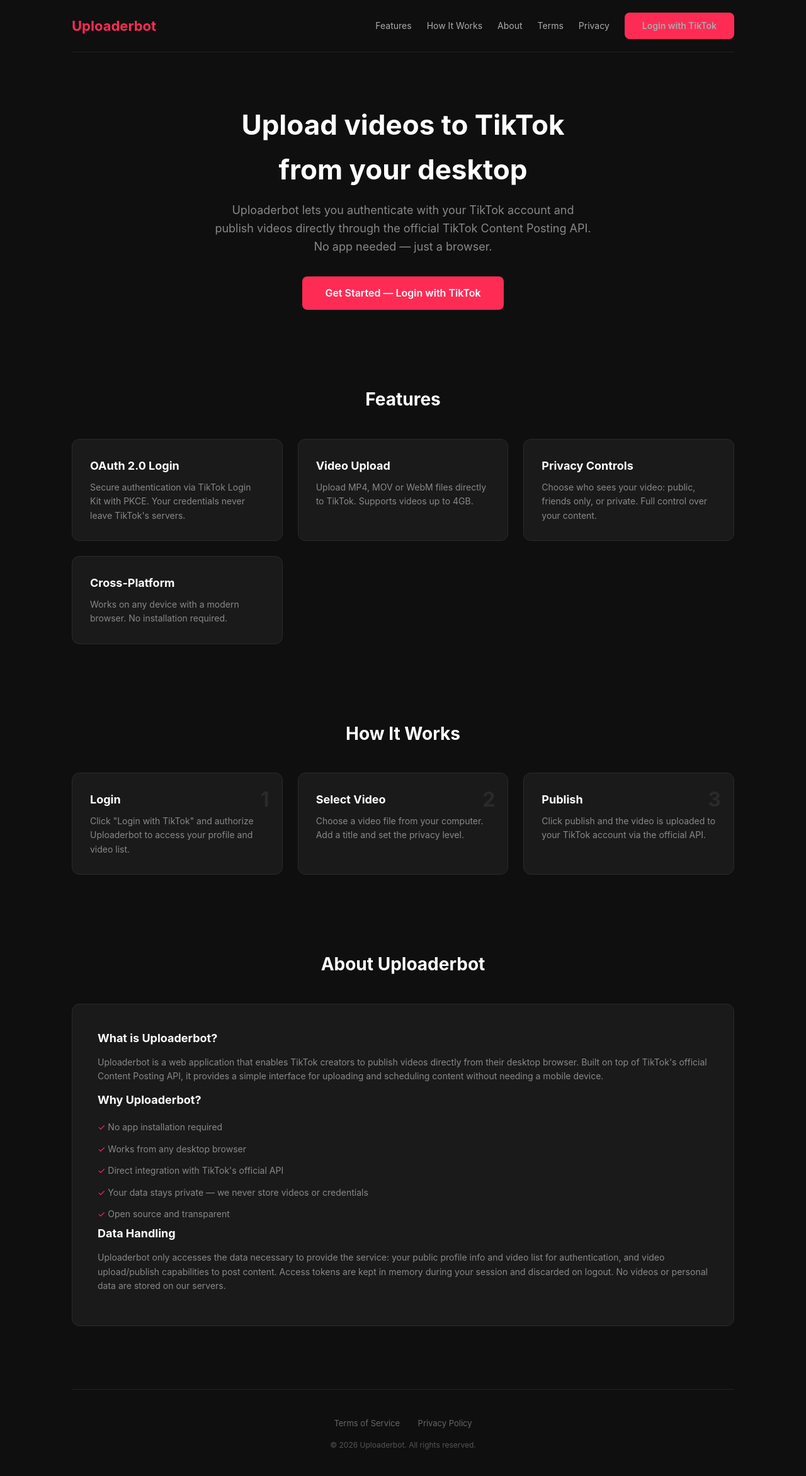
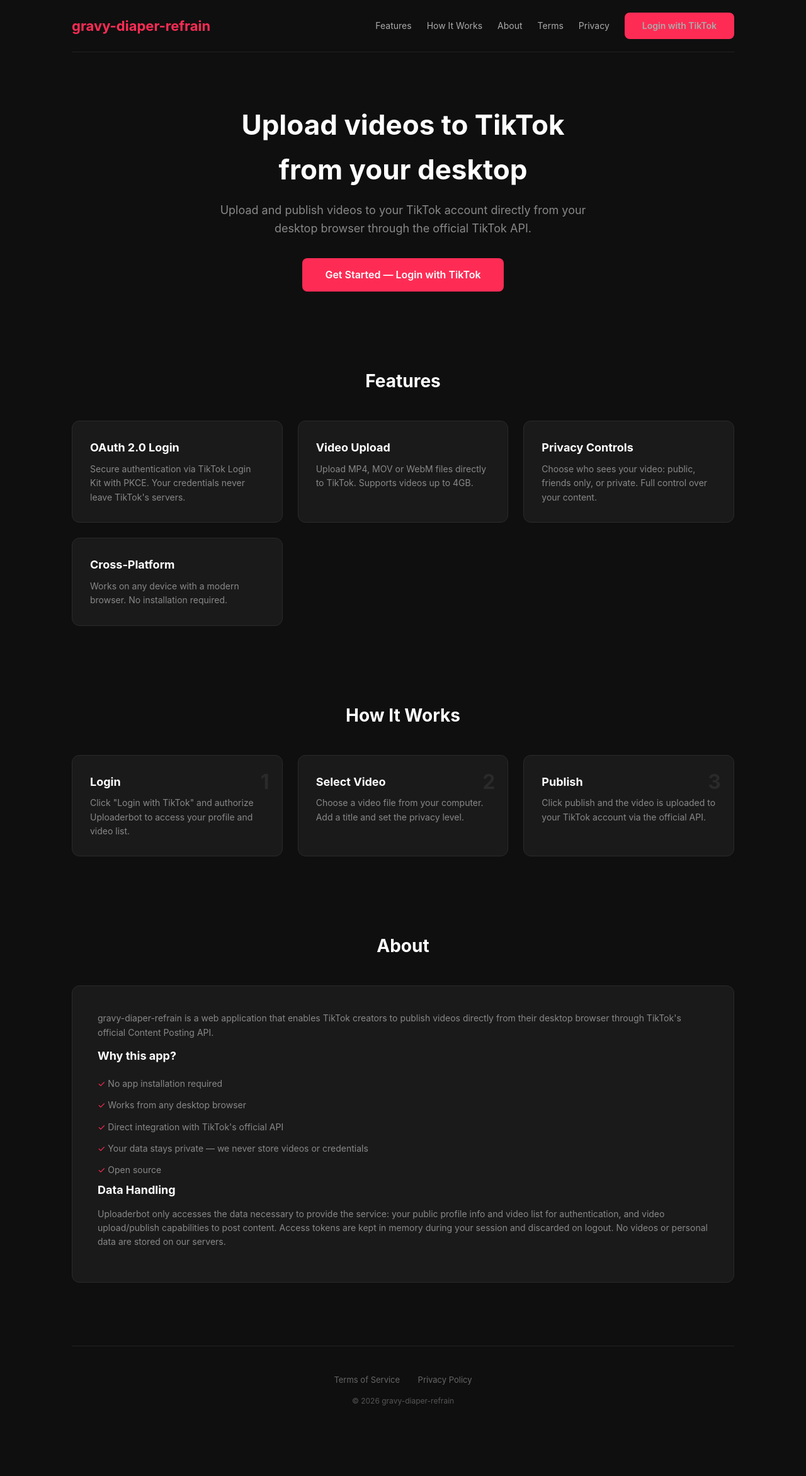
Before and after one commit to zerausn/agentes, a Flask app: page / in a window 1280 px wide. Shown: the whole page at 63% size. After the commit the page ends 2232 px from the top, so only its background shows below. Run offline with Flask 3, Linux system fonts and the light colour scheme.

Commit message:
fix: renombrar app a gravy-diaper-refrain.ngrok-free segun review

```diff
--- a/tiktok_uploader/templates/index.html
+++ b/tiktok_uploader/templates/index.html
@@ -3,7 +3,7 @@
 <head>
     <meta charset="UTF-8">
     <meta name="viewport" content="width=device-width, initial-scale=1.0">
-    <title>Uploaderbot</title>
+    <title>gravy-diaper-refrain.ngrok-free</title>
     <style>
         * { margin: 0; padding: 0; box-sizing: border-box; }
         body { font-family: -apple-system, BlinkMacSystemFont, 'Segoe UI', Roboto, sans-serif; background: #0f0f0f; color: #eee; line-height: 1.6; }
@@ -52,7 +52,7 @@
 <body>
     <div class="container">
         <nav>
-            <div class="logo">Uploaderbot</div>
+            <div class="logo">gravy-diaper-refrain</div>
             <div class="nav-links">
                 <a href="#features">Features</a>
                 <a href="#how-it-works">How It Works</a>
@@ -69,7 +69,7 @@
 
         <section class="hero">
             <h1>Upload videos to TikTok<br>from your desktop</h1>
-            <p>Uploaderbot lets you authenticate with your TikTok account and publish videos directly through the official TikTok Content Posting API. No app needed — just a browser.</p>
+            <p>Upload and publish videos to your TikTok account directly from your desktop browser through the official TikTok API.</p>
             {% if user %}
                 <div class="user-box">
                     <div class="avatar">🎬</div>
@@ -125,17 +125,16 @@
         </section>
 
         <section class="section" id="about">
-            <h2>About Uploaderbot</h2>
+            <h2>About</h2>
             <div class="about">
-                <h3>What is Uploaderbot?</h3>
-                <p>Uploaderbot is a web application that enables TikTok creators to publish videos directly from their desktop browser. Built on top of TikTok's official Content Posting API, it provides a simple interface for uploading and scheduling content without needing a mobile device.</p>
-                <h3>Why Uploaderbot?</h3>
+                <p>gravy-diaper-refrain is a web application that enables TikTok creators to publish videos directly from their desktop browser through TikTok's official Content Posting API.</p>
+                <h3>Why this app?</h3>
                 <ul>
                     <li>No app installation required</li>
                     <li>Works from any desktop browser</li>
                     <li>Direct integration with TikTok's official API</li>
                     <li>Your data stays private — we never store videos or credentials</li>
-                    <li>Open source and transparent</li>
+                    <li>Open source</li>
                 </ul>
                 <h3>Data Handling</h3>
                 <p>Uploaderbot only accesses the data necessary to provide the service: your public profile info and video list for authentication, and video upload/publish capabilities to post content. Access tokens are kept in memory during your session and discarded on logout. No videos or personal data are stored on our servers.</p>
@@ -145,7 +144,7 @@
         <footer>
             <a href="/terms-of-service">Terms of Service</a>
             <a href="/privacy-policy">Privacy Policy</a>
-            <p>&copy; 2026 Uploaderbot. All rights reserved.</p>
+            <p>&copy; 2026 gravy-diaper-refrain</p>
         </footer>
     </div>
 </body>
```
Also changed, not shown: tiktok_uploader/templates/privacy.html (+4 -4 lines), tiktok_uploader/templates/terms.html (+5 -5 lines).
